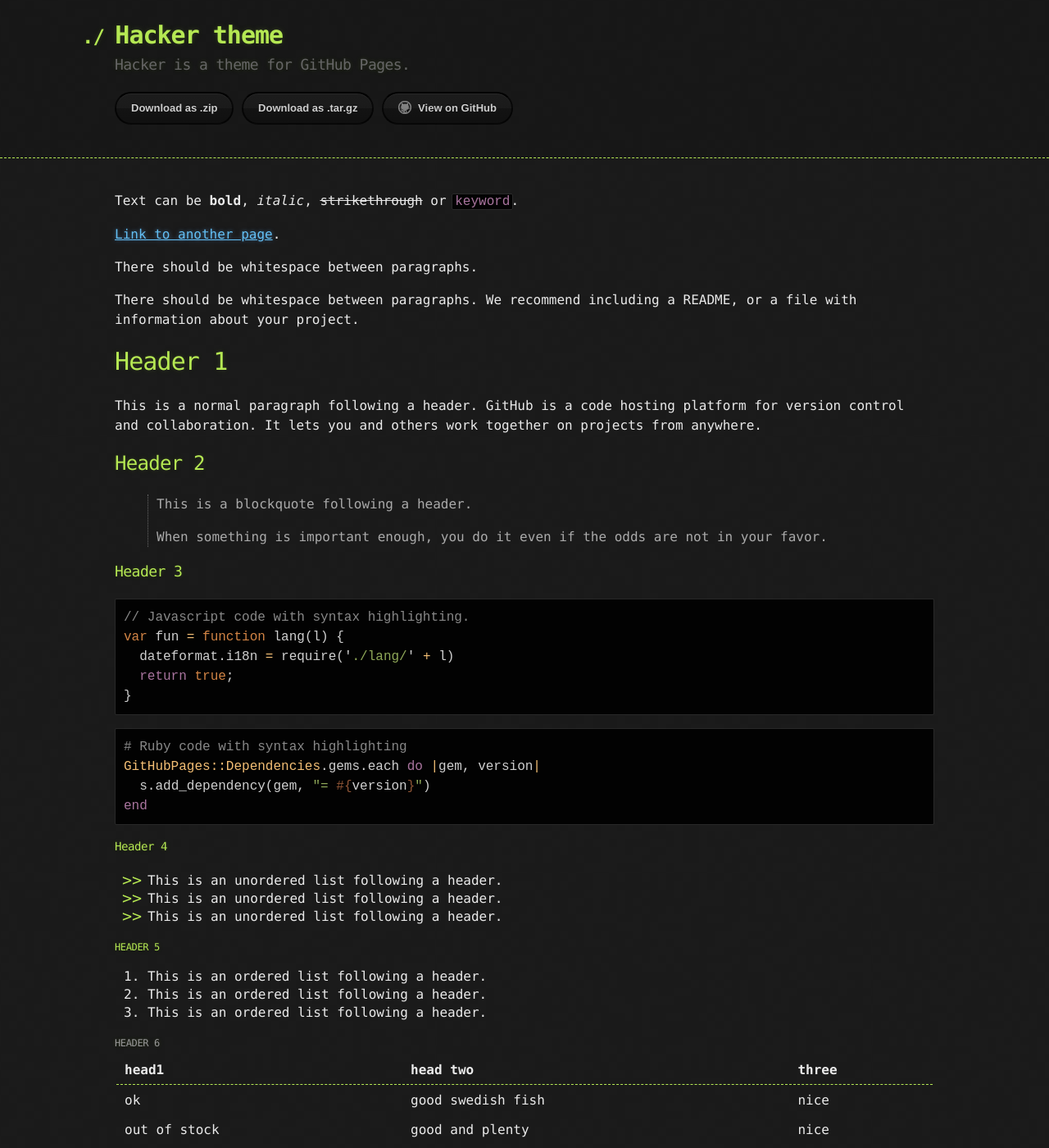
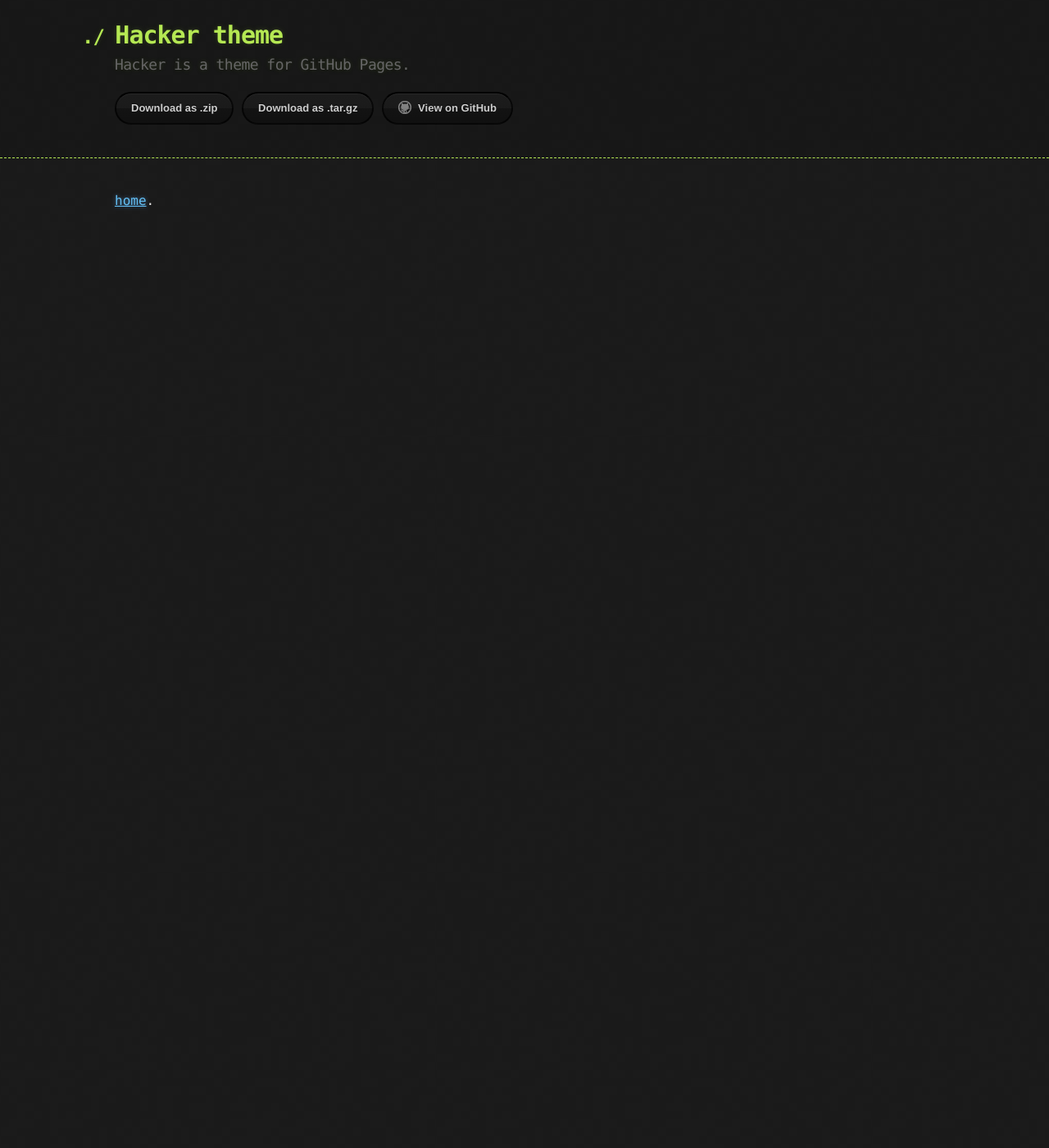
Before and after one commit to rahulrajpl/rahulrajpl.github.io.old, a Jekyll site: the page built from pages/index.md, in a window 1280 px wide and 1400 px high. Shown: the whole window at 82% size. Built offline with Jekyll 4.4.1, drawn with Linux system fonts in a browser that asks for light colours; some of the changed text lies outside the part shown.

Commit message:
Initial Commit

````diff
--- a/pages/index.md
+++ b/pages/index.md
@@ -2,122 +2,4 @@
 layout: default
 ---
 
-Text can be **bold**, _italic_, ~~strikethrough~~ or `keyword`.
-
-[Link to another page](./another-page.html).
-
-There should be whitespace between paragraphs.
-
-There should be whitespace between paragraphs. We recommend including a README, or a file with information about your project.
-
-# Header 1
-
-This is a normal paragraph following a header. GitHub is a code hosting platform for version control and collaboration. It lets you and others work together on projects from anywhere.
-
-## Header 2
-
-> This is a blockquote following a header.
->
-> When something is important enough, you do it even if the odds are not in your favor.
-
-### Header 3
-
-```js
-// Javascript code with syntax highlighting.
-var fun = function lang(l) {
-  dateformat.i18n = require('./lang/' + l)
-  return true;
-}
-```
-
-```ruby
-# Ruby code with syntax highlighting
-GitHubPages::Dependencies.gems.each do |gem, version|
-  s.add_dependency(gem, "= #{version}")
-end
-```
-
-#### Header 4
-
-*   This is an unordered list following a header.
-*   This is an unordered list following a header.
-*   This is an unordered list following a header.
-
-##### Header 5
-
-1.  This is an ordered list following a header.
-2.  This is an ordered list following a header.
-3.  This is an ordered list following a header.
-
-###### Header 6
-
-| head1        | head two          | three |
-|:-------------|:------------------|:------|
-| ok           | good swedish fish | nice  |
-| out of stock | good and plenty   | nice  |
-| ok           | good `oreos`      | hmm   |
-| ok           | good `zoute` drop | yumm  |
-
-### There's a horizontal rule below this.
-
-* * *
-
-### Here is an unordered list:
-
-*   Item foo
-*   Item bar
-*   Item baz
-*   Item zip
-
-### And an ordered list:
-
-1.  Item one
-1.  Item two
-1.  Item three
-1.  Item four
-
-### And a nested list:
-
-- level 1 item
-  - level 2 item
-  - level 2 item
-    - level 3 item
-    - level 3 item
-- level 1 item
-  - level 2 item
-  - level 2 item
-  - level 2 item
-- level 1 item
-  - level 2 item
-  - level 2 item
-- level 1 item
-
-### Small image
-
-![Octocat](https://assets-cdn.github.com/images/icons/emoji/octocat.png)
-
-### Large image
-
-![Branching](https://guides.github.com/activities/hello-world/branching.png)
-
-
-### Definition lists can be used with HTML syntax.
-
-<dl>
-<dt>Name</dt>
-<dd>Godzilla</dd>
-<dt>Born</dt>
-<dd>1952</dd>
-<dt>Birthplace</dt>
-<dd>Japan</dd>
-<dt>Color</dt>
-<dd>Green</dd>
-</dl>
-
-```
-Long, single-line code blocks should not wrap. They should horizontally scroll if they are too long. This line should be long enough to demonstrate this.
-```
-
-```
-The final element.
-```
+[home](./index.md).
````
